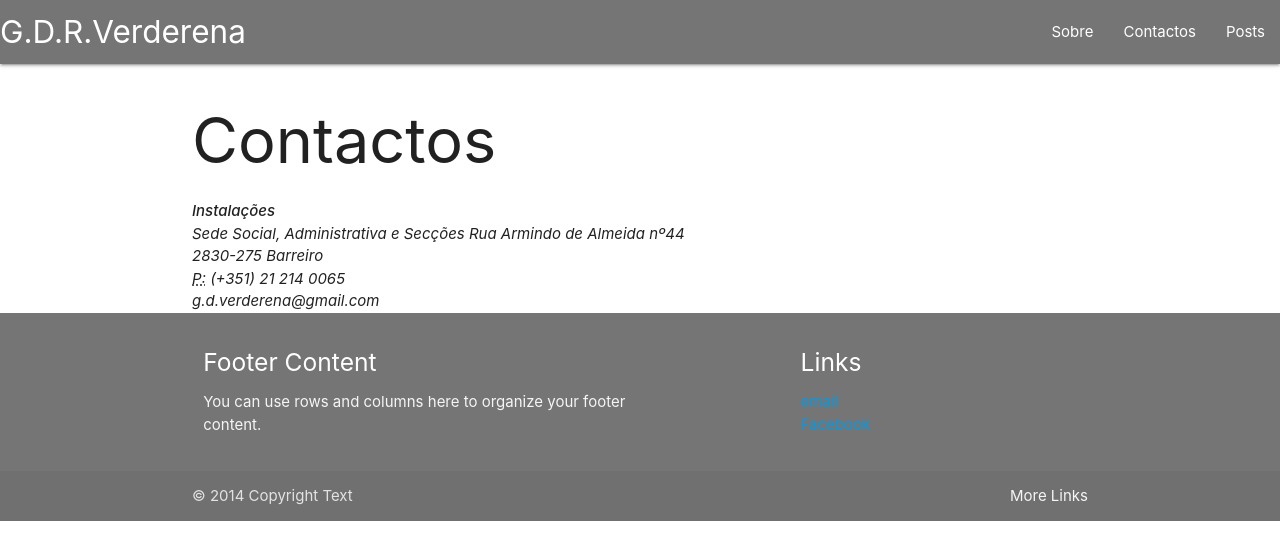
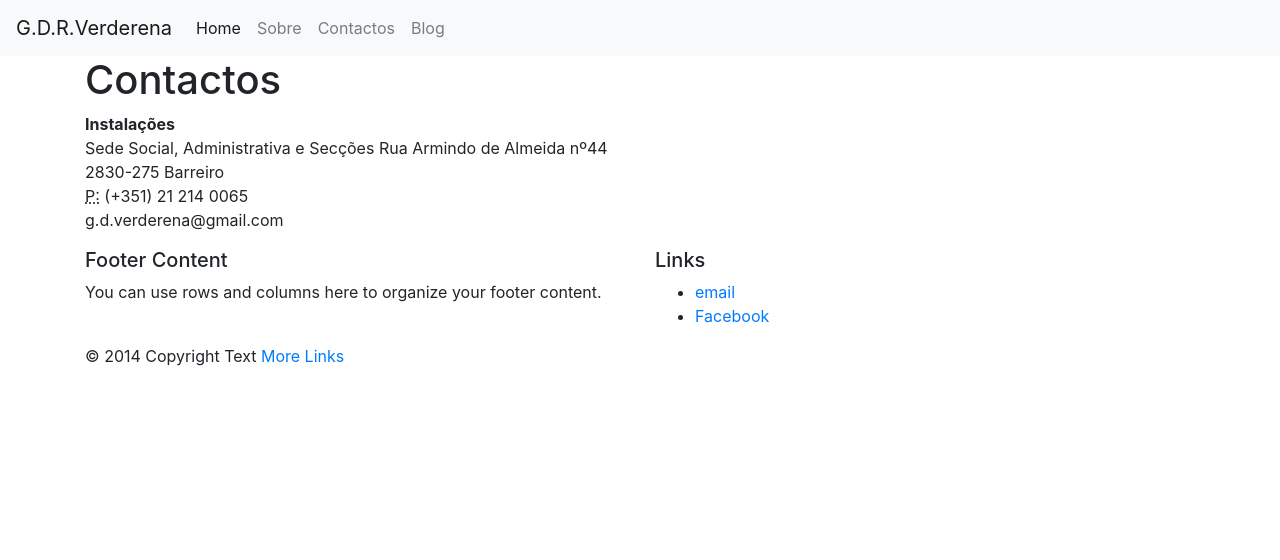
Before and after one commit to GDR-Verderena/gdr-verderena.github.io, a Jekyll site: the page built from contact/index.html, in a window 1280 px wide. Shown: the top 560 px of the page. Built offline with Jekyll 4.4.1, drawn with Linux system fonts in a browser that asks for light colours.

Commit message:
Update default.html

```diff
--- a/_layouts/default.html
+++ b/_layouts/default.html
@@ -1,15 +1,18 @@
-<!DOCTYPE html>
+<!doctype html>
 <html lang="pt">
 <head>
   <meta http-equiv="Content-Type" content="text/html; charset=UTF-8"/>
-  <meta name="viewport" content="width=device-width, initial-scale=1"/>
+
+    <!-- Required meta tags -->
+
+    <meta name="viewport" content="width=device-width, initial-scale=1, shrink-to-fit=no">
 
 
   <title>{{ page.title }}</title>
 
   <link rel="stylesheet" type="text/css" href="/css/main.css">
   <!-- Compiled and minified CSS -->
-  <link rel="stylesheet" href="https://cdnjs.cloudflare.com/ajax/libs/materialize/1.0.0/css/materialize.min.css">
+  <link rel="stylesheet" href="https://stackpath.bootstrapcdn.com/bootstrap/4.5.2/css/bootstrap.min.css" integrity="sha384-JcKb8q3iqJ61gNV9KGb8thSsNjpSL0n8PARn9HuZOnIxN0hoP+VmmDGMN5t9UJ0Z" crossorigin="anonymous">
   <link href="https://fonts.googleapis.com/icon?family=Material+Icons" rel="stylesheet">
 
 
@@ -20,25 +23,33 @@
 <body>
 
 
-  <nav>
-    <div class="nav-wrapper grey darken-1 ">
-      <a href="/" class="brand-logo flow-text">G.D.R.Verderena</a>
-      <a href="#" data-target="mobile-demo" class="sidenav-trigger"><i class="material-icons">menu</i></a>
-      <ul class="right hide-on-med-and-down">
 
-        <li><a href="/about">Sobre</a></li>
-        <li><a href="/contact">Contactos</a></li>
-        <li><a href="/blog">Posts</a></li>
-      </ul>
-    </div>
-  </nav>
 
-  <ul class="sidenav" id="mobile-demo">
-    <li><a href="/">G. D. R. Verderena</a></li>
-    <li><a href="/about">Sobre</a></li>
-    <li><a href="/contact">Contactos</a></li>
-    <li><a href="/blog">Posts</a></li>
-  </ul>
+
+
+  <nav class="navbar navbar-expand-lg navbar-light bg-light">
+  <a class="navbar-brand" href="/">G.D.R.Verderena</a>
+  <button class="navbar-toggler" type="button" data-toggle="collapse" data-target="#navbarTogglerDemo02" aria-controls="navbarTogglerDemo02" aria-expanded="false" aria-label="Toggle navigation">
+    <span class="navbar-toggler-icon"></span>
+  </button>
+
+  <div class="collapse navbar-collapse" id="navbarTogglerDemo02">
+    <ul class="navbar-nav mr-auto mt-2 mt-lg-0">
+      <li class="nav-item active">
+        <a class="nav-link" href="/">Home <span class="sr-only">(current)</span></a>
+      </li>
+      <li class="nav-item">
+        <a class="nav-link" href="/about">Sobre</a>
+      </li>
+      <li class="nav-item">
+        <a class="nav-link" href="/contact">Contactos</a>
+      </li>
+      <li class="nav-item">
+        <a class="nav-link" href="/blog">Blog</a>
+      </li>
+    </ul>
+  </div>
+</nav>
 
 
  <div class="container">
```
Also changed, not shown: other parts of _layouts/default.html (+3 -4 lines).
